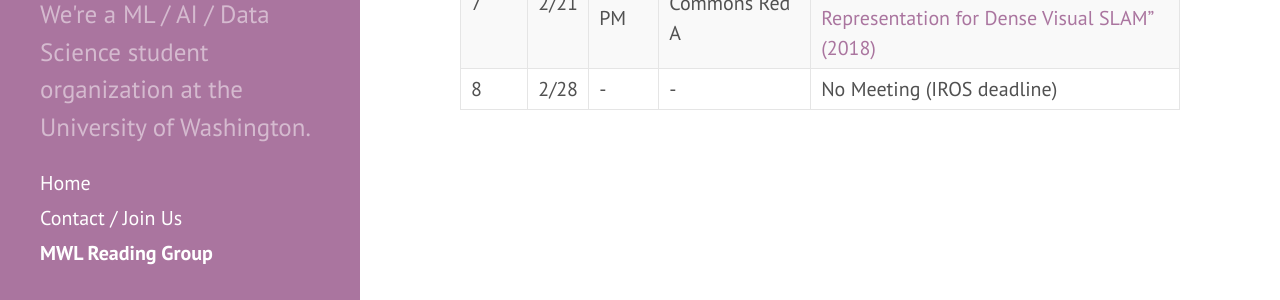
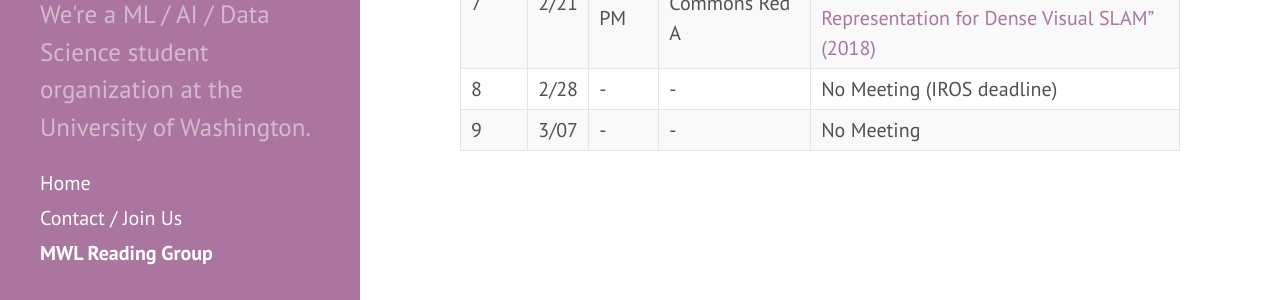
Before and after one commit to MachinesWhoLearn/machineswholearn.github.io, a Jekyll site: the page built from mwl_reading_group.md, in a window 1280 px wide and 1339 px high. Shown: the part 1028-1328 px from the top of the window. Built offline with Jekyll 4.4.1, drawn with Linux system fonts in a browser that asks for light colours.

Commit message:
Update 3/07

```diff
--- a/mwl_reading_group.md
+++ b/mwl_reading_group.md
@@ -21,3 +21,4 @@ or two people assigned to lead a discussion about the readings.
 | 6 | 2/14 | - | - | No meeting |
 | 7 | 2/21 | 5:00 PM | Allen Research Commons Red A | [Michael Bloesch et al. "CodeSLAM - Learning a Compact, Optimisable Representation for Dense Visual SLAM" (2018)](https://arxiv.org/abs/1804.00874) |
 | 8 | 2/28 | - | - | No Meeting (IROS deadline) |
+| 9 | 3/07 | - | - | No Meeting |
```
